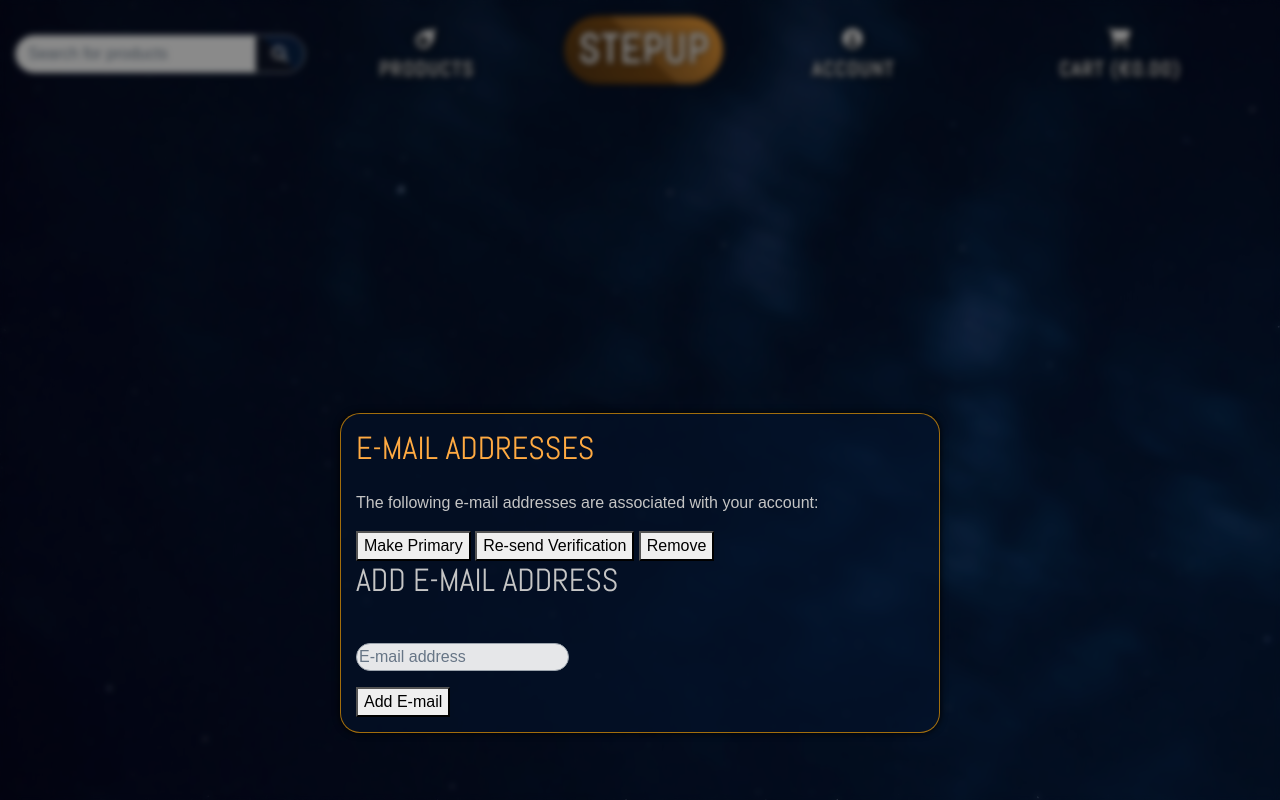
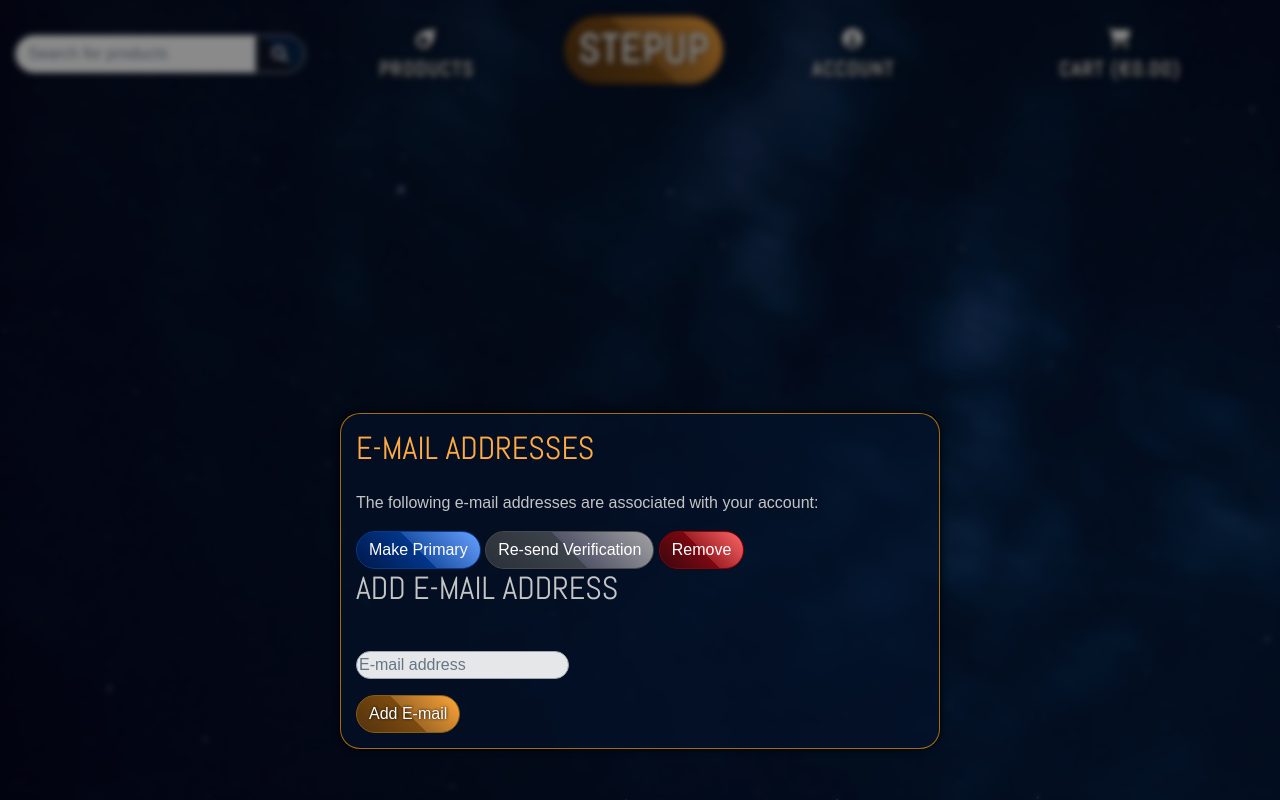
Before and after one commit to johnvenkiah/CI_PP5_John_Venkiah, a Django app: page /accounts/email/ in a window 1280 px wide. Run offline with Django 3.2, Linux system fonts and the light colour scheme; a user stored in the database is signed in; data comes from the database, SQL or seed files in the repository; some libraries are stand-ins or nearby versions; some web fonts are replaced.

Commit message:
style: correct header style, edit_product and my_stepup pages, restyle grey btn, add correct style to allauth pages

```diff
--- a/products/templates/products/edit_product.html
+++ b/products/templates/products/edit_product.html
@@ -12,8 +12,8 @@
 {% block content %}
     <div class="container mw-lg">
         <div class="row">
-            <div class="col-12 col-md-8 col-md-6 mx-auto">
-                <h2 class="logo-font mb-4">Edit product</h2>
+            <div class="mt-3 col-12 col-md-8 col-md-6 mx-auto">
+                <h2 class="logo-font">Edit product</h2>
                 <hr>
                 <p>If product brand is not in the list of brands, add it <a href="{% url 'add_product_brand' %}" class="text-orange">here</a>.</p>
             </div>
--- a/profiles/templates/profiles/my_stepup.html
+++ b/profiles/templates/profiles/my_stepup.html
@@ -16,7 +16,7 @@
 {% block content %}
     <div class="container">
         <div class="row">
-            <div class="col">
+            <div class="col mt-3">
                 <h2 class="logo-font">My StepUp</h2>
                 <hr class="mb-1">
             </div>
--- a/static/css/base.css
+++ b/static/css/base.css
@@ -150,9 +150,8 @@ p {
 }
 
 .btn-grey {
-    background: linear-gradient(45deg, #646464b9 50%, #b1b1b18c 50%);
-    text-shadow: 0.4px 0.4px 3px black;
-    border: 1px solid #282621;
+    background: linear-gradient(45deg, #4b4b4b8c, #6d6d6d8c 50%, #706f84b9 50%, #a2a2a2);
+    border: 1px solid #484848;
 }
 
 .btn-grey:hover {
--- a/templates/allauth/account/email.html
+++ b/templates/allauth/account/email.html
@@ -31,9 +31,9 @@
   {% endfor %}
 
 <div class="buttonHolder">
-      <button class="secondaryAction" type="submit" name="action_primary" >{% trans 'Make Primary' %}</button>
-      <button class="secondaryAction" type="submit" name="action_send" >{% trans 'Re-send Verification' %}</button>
-      <button class="primaryAction" type="submit" name="action_remove" >{% trans 'Remove' %}</button>
+      <button class="secondaryAction btn btn-blue" type="submit" name="action_primary" >{% trans 'Make Primary' %}</button>
+      <button class="secondaryAction btn btn-grey" type="submit" name="action_send" >{% trans 'Re-send Verification' %}</button>
+      <button class="primaryAction btn btn-red" type="submit" name="action_remove" >{% trans 'Remove' %}</button>
 </div>
 
 </fieldset>
@@ -50,7 +50,7 @@
     <form method="post" action="{% url 'account_email' %}" class="add_email">
         {% csrf_token %}
         {{ form.as_p }}
-        <button name="action_add" type="submit">{% trans "Add E-mail" %}</button>
+        <button class="btn btn-orange" name="action_add" type="submit">{% trans "Add E-mail" %}</button>
     </form>
 
 {% endblock %}
--- a/templates/allauth/account/password_reset.html
+++ b/templates/allauth/account/password_reset.html
@@ -17,8 +17,8 @@
     <form method="POST" action="{% url 'account_reset_password' %}" class="password_reset">
         {% csrf_token %}
         {{ form|crispy }}
-        <input class="btn btn-orange text-white" type="submit" value="{% trans 'Reset My Password' %}" />
+        <input class="btn btn-orange" type="submit" value="{% trans 'Reset My Password' %}" />
     </form>
 
-    <p>{% blocktrans %}Please contact us if you have any trouble resetting your password.{% endblocktrans %}</p>
+    <p>{% blocktrans %}Please <a href="{% url 'contact' %}" class="text-orange">contact us</a> if you have any trouble resetting your password.{% endblocktrans %}</p>
 {% endblock %}
--- a/templates/allauth/account/password_reset_done.html
+++ b/templates/allauth/account/password_reset_done.html
@@ -15,7 +15,7 @@
     <p>{% blocktrans %}We have sent you an e-mail. Please <a class="text-orange font-weight-bold">contact us</a> if you do not receive it within a few minutes.{% endblocktrans %}</p>
     <div class="row">
         <div class="col text-right">
-            <a href="{% url 'home' %}" class="btn btn-grey text-white text-uppercase">Go Back Home</a>
+            <a href="{% url 'home' %}" class="btn btn-grey">Go Back Home</a>
         </div>
     </div>
 {% endblock %}
--- a/templates/allauth/account/password_reset_from_key.html
+++ b/templates/allauth/account/password_reset_from_key.html
@@ -14,7 +14,7 @@
             <form method="POST" action="{{ action_url }}">
                 {% csrf_token %}
                 {{ form|crispy }}
-                <input class="btn btn-orange text-white text-uppercase" type="submit" name="action" value="{% trans 'change password' %}"/>
+                <input class="btn btn-orange" type="submit" name="action" value="{% trans 'Change Password' %}"/>
             </form>
         {% else %}
             <p>{% trans 'Your password is now changed.' %}</p>
--- a/templates/allauth/account/password_reset_from_key_done.html
+++ b/templates/allauth/account/password_reset_from_key_done.html
@@ -8,7 +8,7 @@
     <p>{% trans 'Your password is now changed.' %}</p>
     <div class="row">
         <div class="ml-auto col-6">
-            <a href="{% url 'home' %}" class="text-white btn-block btn btn-orange text-uppercase">Home</a>
+            <a href="{% url 'home' %}" class="btn-block btn btn-orange">Home</a>
         </div>
     </div>
 {% endblock %}
--- a/templates/allauth/account/verification_sent.html
+++ b/templates/allauth/account/verification_sent.html
@@ -7,6 +7,6 @@
 {% block inner_content %}
     <h2 class="text-orange">{% trans "Verify Your E-mail Address" %}</h2>
 
-    <p>{% blocktrans %}We have sent an e-mail to you for verification. Follow the link provided to finalize the signup process. Please contact us if you do not receive it within a few minutes.{% endblocktrans %}</p>
+    <p>{% blocktrans %}We have sent an e-mail to you for verification. Follow the link provided to finalize the signup process. Please <a href="{% url 'contact' %}" class="text-orange">contact us</a> if you do not receive it within a few minutes.{% endblocktrans %}</p>
 
 {% endblock %}
```
